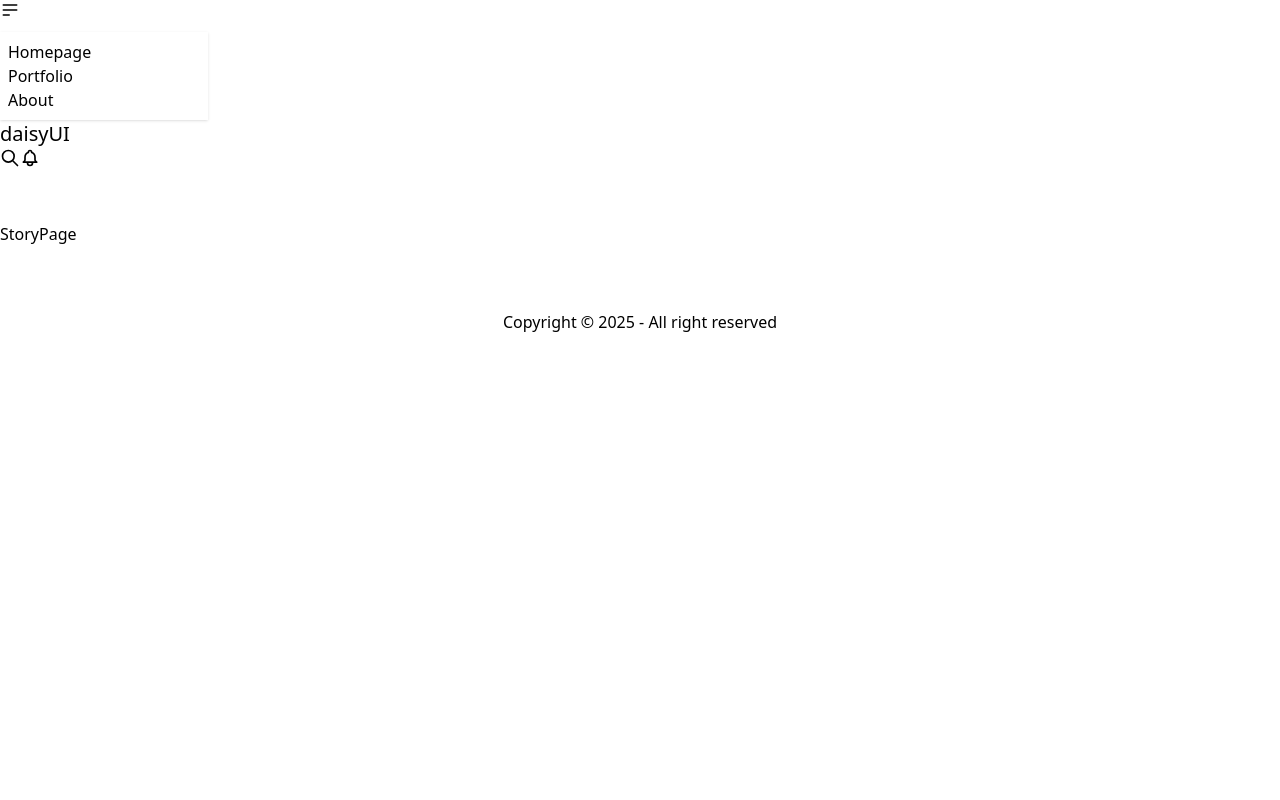
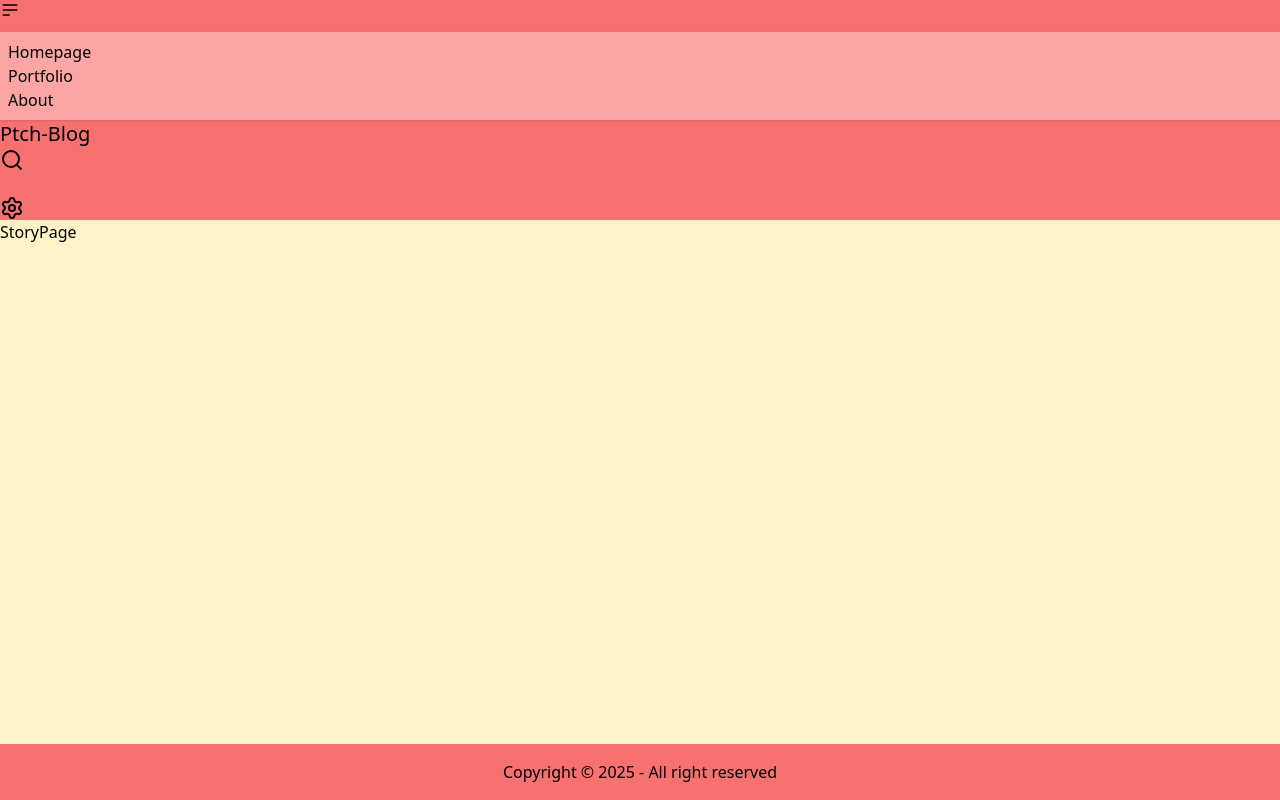
Before and after one commit to srahman-057/ptch-blog, a React (Vite) app in the folder frontend/: page /story/1 in a window 1280 px wide. Built offline with nearby package versions, Linux system fonts and the light colour scheme.

Commit message:
Theme Selector Component Added, UI Layout Determined

```diff
--- a/frontend/src/App.jsx
+++ b/frontend/src/App.jsx
@@ -1,27 +1,30 @@
 import { Routes, Route } from "react-router-dom";
 import Navbar from "./components/Navbar";
-import Footer from "./components/Footer"
+import FooterBlock from "./components/FooterBlock";
 import HomePage from "./pages/HomePage";
 import StoryPage from "./pages/StoryPage";
 
 
 function App() {
   return (
-    <div className="min-h-screen bg-base-100 transition-colors duration-300">
-      <Navbar />
+    <div className="flex flex-col h-screen gap-0">
+      <header>
+        <Navbar />
+      </header>
 
-      <br />
-      <br />
 
-      <Routes>
-        <Route path="/" element={<HomePage />} />
-        <Route path="/story/:id" element={<StoryPage />} />
-      </Routes>
+      <main className="h-full bg-amber-100">
+        <Routes>
+          <Route path="/" element={<HomePage />} />
+          <Route path="/story/:id" element={<StoryPage />} />
+        </Routes>
+      </main>
 
-      <br />
-      <br />
 
-      <Footer />
+
+      <footer>
+        <FooterBlock />
+      </footer>
     </div>
   );
 }
--- a/frontend/src/components/Footer.jsx
+++ /dev/null
@@ -1,15 +0,0 @@
-import React from 'react'
-
-function Footer() {
-  return (
-
-    <footer className="footer bg-neutral p-4">
-
-    <p className="place-self-center">Copyright © {new Date().getFullYear()} - All right reserved</p>
-
-    </footer>
-
-  )
-}
-
-export default Footer
--- /dev/null
+++ b/frontend/src/components/FooterBlock.jsx
@@ -0,0 +1,13 @@
+
+function FooterBlock() {
+  return (
+
+    <div className="bg-red-400 p-4">
+
+    <p className="place-self-center">Copyright © {new Date().getFullYear()} - All right reserved</p>
+
+    </div>
+  )
+}
+
+export default FooterBlock
--- a/frontend/src/components/Navbar.jsx
+++ b/frontend/src/components/Navbar.jsx
@@ -1,7 +1,9 @@
+//import ThemeSelector from "../components/ThemeSelector";
+import { Settings, Search } from "lucide-react";
+
 function Navbar() {
   return (
-    //<div>Navbar</div>
-    <div className="navbar bg-base-300">
+    <div className="navbar bg-red-400">
         <div className="navbar-start">
             <div className="dropdown">
             <div tabIndex={0} role="button" className="btn btn-ghost btn-circle">
@@ -20,48 +22,24 @@ function Navbar() {
             </div>
             <ul
                 tabIndex={0}
-            className="menu menu-sm dropdown-content bg-base-100 rounded-box z-[1] mt-3 w-52 p-2 shadow">
+                className="menu menu-sm dropdown-content bg-red-300 z-[1] mt-3 w-auto p-2 shadow">
                 <li><a>Homepage</a></li>
                 <li><a>Portfolio</a></li>
                 <li><a>About</a></li>
             </ul>
             </div>
+
+            <a className="btn btn-ghost text-xl">Ptch-Blog</a>
         </div>
         <div className="navbar-center">
-        <a className="btn btn-ghost text-xl">daisyUI</a>
+
         </div>
         <div className="navbar-end">
-        <button className="btn btn-ghost btn-circle">
-        <svg
-            xmlns="http://www.w3.org/2000/svg"
-            className="h-5 w-5"
-            fill="none"
-            viewBox="0 0 24 24"
-            stroke="currentColor">
-            <path
-            strokeLinecap="round"
-            strokeLinejoin="round"
-            strokeWidth="2"
-            d="M21 21l-6-6m2-5a7 7 0 11-14 0 7 7 0 0114 0z" />
-        </svg>
-        </button>
-        <button className="btn btn-ghost btn-circle">
-        <div className="indicator">
-            <svg
-            xmlns="http://www.w3.org/2000/svg"
-            className="h-5 w-5"
-            fill="none"
-            viewBox="0 0 24 24"
-            stroke="currentColor">
-            <path
-                strokeLinecap="round"
-                strokeLinejoin="round"
-                strokeWidth="2"
-                d="M15 17h5l-1.405-1.405A2.032 2.032 0 0118 14.158V11a6.002 6.002 0 00-4-5.659V5a2 2 0 10-4 0v.341C7.67 6.165 6 8.388 6 11v3.159c0 .538-.214 1.055-.595 1.436L4 17h5m6 0v1a3 3 0 11-6 0v-1m6 0H9" />
-            </svg>
-            <span className="badge badge-xs badge-primary indicator-item"></span>
-        </div>
-        </button>
+
+        <Search />
+        <pre> </pre>
+        <Settings />
+
         </div>
         </div>
   )
--- /dev/null
+++ b/frontend/src/components/ThemeSelector.jsx
@@ -0,0 +1,39 @@
+import React from 'react'
+
+function ThemeSelector() {
+  return (
+    <div className="pl-3">
+    <label className="flex cursor-pointer gap-2 place-self-center">
+        <svg
+            xmlns="http://www.w3.org/2000/svg"
+            width="20"
+            height="20"
+            viewBox="0 0 24 24"
+            fill="none"
+            stroke="currentColor"
+            strokeWidth="2"
+            strokeLinecap="round"
+            strokeLinejoin="round">
+            <circle cx="12" cy="12" r="5" />
+            <path
+            d="M12 1v2M12 21v2M4.2 4.2l1.4 1.4M18.4 18.4l1.4 1.4M1 12h2M21 12h2M4.2 19.8l1.4-1.4M18.4 5.6l1.4-1.4" />
+        </svg>
+        <input type="checkbox" value="synthwave" className="toggle theme-controller" />
+        <svg
+            xmlns="http://www.w3.org/2000/svg"
+            width="20"
+            height="20"
+            viewBox="0 0 24 24"
+            fill="none"
+            stroke="currentColor"
+            strokeWidth="2"
+            strokeLinecap="round"
+            strokeLinejoin="round">
+            <path d="M21 12.79A9 9 0 1 1 11.21 3 7 7 0 0 0 21 12.79z"></path>
+        </svg>
+        </label>
+        </div>
+  )
+}
+
+export default ThemeSelector
--- a/frontend/src/pages/HomePage.jsx
+++ b/frontend/src/pages/HomePage.jsx
@@ -1,4 +1,3 @@
-
 
 function HomePage() {
   return (
--- a/frontend/src/pages/StoryPage.jsx
+++ b/frontend/src/pages/StoryPage.jsx
@@ -3,6 +3,7 @@
 function StoryPage() {
   return (
     <div>StoryPage</div>
+
   )
 }
 
--- a/frontend/tailwind.config.js
+++ b/frontend/tailwind.config.js
@@ -1,6 +1,6 @@
 import daisyui from "daisyui";
 
-/** @type {import('tailwindcss').Config} */
+//@type {import('tailwindcss').Config}
 export default {
   content: [
     "./index.html",
@@ -12,40 +12,7 @@ export default {
   plugins: [daisyui],
   // daisyUI config (optional - here are the default values)
   daisyui: {
-    themes: [
-      "light",
-      "dark",
-      "cupcake",
-      "bumblebee",
-      "emerald",
-      "corporate",
-      "synthwave",
-      "retro",
-      "cyberpunk",
-      "valentine",
-      "halloween",
-      "garden",
-      "forest",
-      "aqua",
-      "lofi",
-      "pastel",
-      "fantasy",
-      "wireframe",
-      "black",
-      "luxury",
-      "dracula",
-      "cmyk",
-      "autumn",
-      "business",
-      "acid",
-      "lemonade",
-      "night",
-      "coffee",
-      "winter",
-      "dim",
-      "nord",
-      "sunset"
-    ], // false: only light + dark | true: all themes | array: specific themes like this ["light", "dark", "cupcake"]
+    themes: true, // false: only light + dark | true: all themes | array: specific themes like this ["light", "dark", "cupcake"]
     darkTheme: "dark", // name of one of the included themes for dark mode
     base: true, // applies background color and foreground color for root element by default
     styled: true, // include daisyUI colors and design decisions for all components
```
Lines whose indentation alone changed are shown as unchanged.
